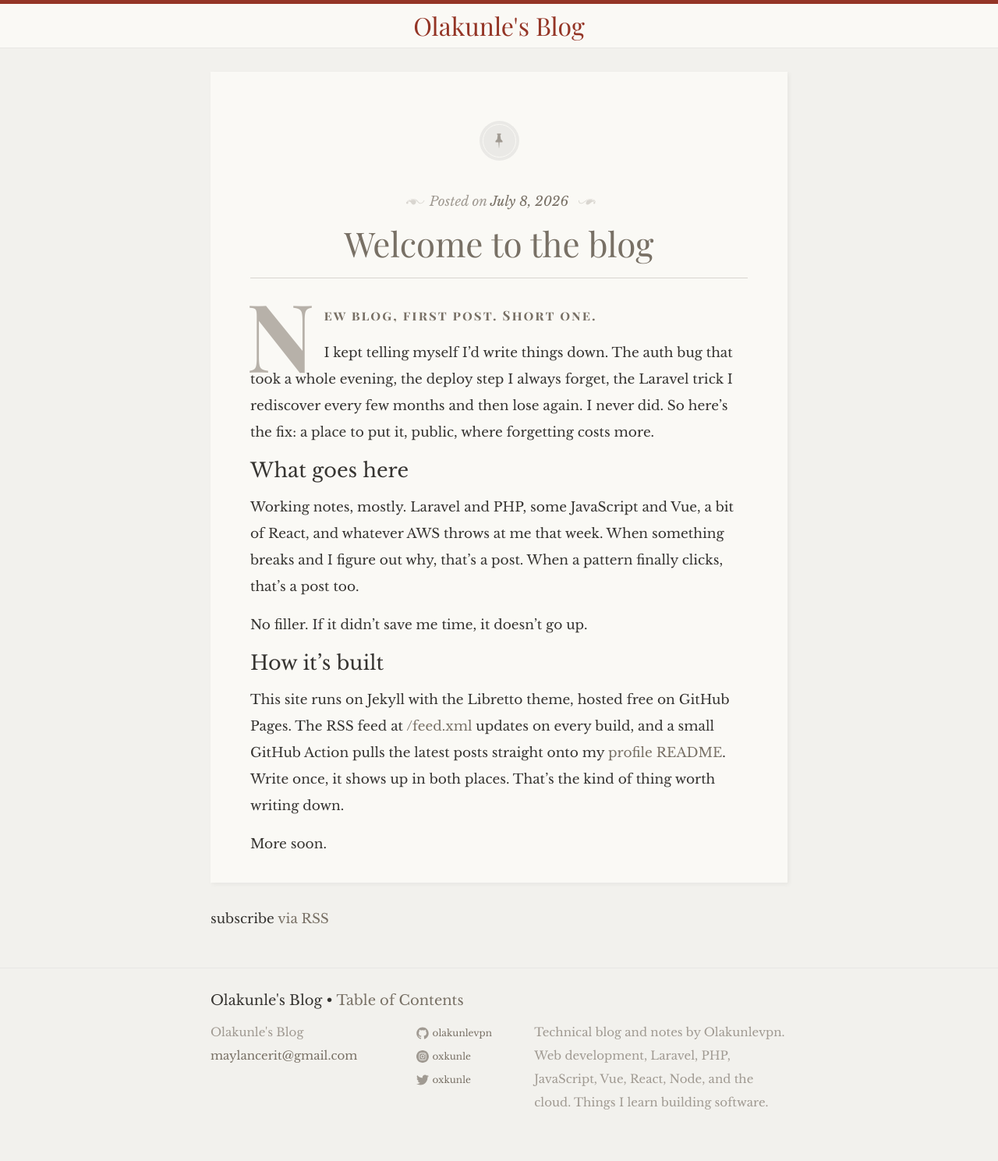
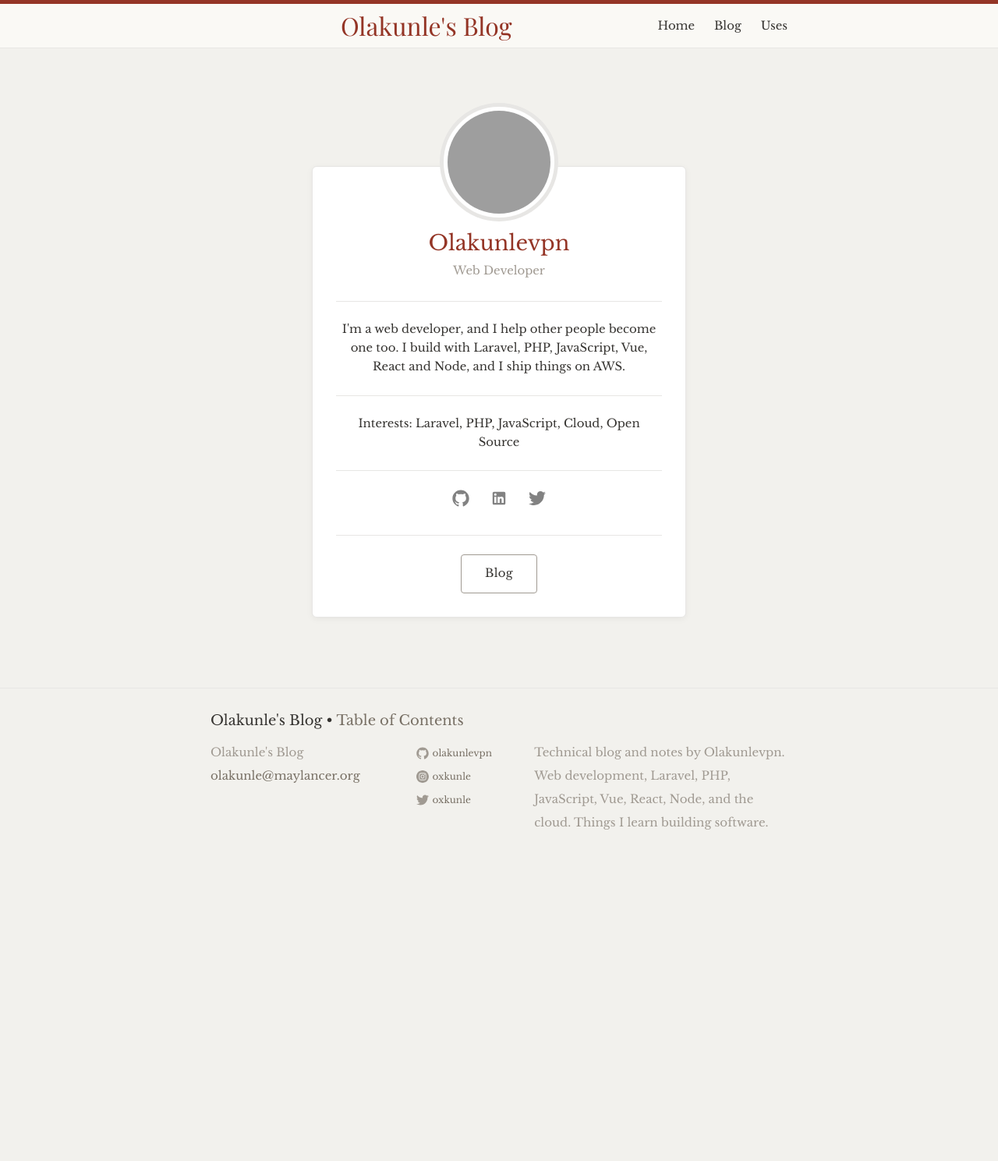
Before and after one commit to olakunlevpn/olakunlevpn.github.io, a Jekyll site: the page built from index.html, in a window 1280 px wide. Shown: the whole page at 78% size. Built offline with Jekyll 4.4.1, drawn with Linux system fonts in a browser that asks for light colours; some web fonts are replaced; after the commit the page ends 1130 px from its top, so only the background shows below that; grey boxes are pictures that could not be loaded.

Commit message:
feat: add profile homepage, blog and uses pages

```diff
--- a/_config.yml
+++ b/_config.yml
@@ -1,6 +1,6 @@
 # Site settings
 title: Olakunle's Blog
-email: maylancerit@gmail.com
+email: olakunle@maylancer.org
 description: >
   Technical blog and notes by Olakunlevpn. Web development, Laravel, PHP,
   JavaScript, Vue, React, Node, and the cloud. Things I learn building software.
--- a/_includes/header.html
+++ b/_includes/header.html
@@ -4,6 +4,12 @@
 
 		<a class="site-title" href="{{ site.baseurl }}/">{{ site.title }}</a>
 
+		<nav class="site-nav">
+			<a href="{{ site.baseurl }}/">Home</a>
+			<a href="{{ site.baseurl }}/blog/">Blog</a>
+			<a href="{{ site.baseurl }}/uses/">Uses</a>
+		</nav>
+
 	</div>
 
 </header>
--- /dev/null
+++ b/_sass/_profile.scss
@@ -0,0 +1,116 @@
+// Header nav
+.site-nav {
+    float: right;
+    line-height: 56px;
+
+    a {
+        color: $text-color;
+        margin-left: 20px;
+        text-decoration: none;
+        font-size: $small-font-size;
+
+        &:hover { color: $title-color; }
+    }
+
+    @include media-query($on-palm) {
+        float: none;
+        line-height: 1.6;
+        margin-top: 6px;
+
+        a { margin-left: 0; margin-right: 18px; }
+    }
+}
+
+// Centered "about me" profile card (homepage)
+.profile {
+    max-width: 480px;
+    margin: ($spacing-unit * 1.5) auto ($spacing-unit * 2);
+    text-align: center;
+}
+
+.profile-avatar {
+    width: 132px;
+    height: 132px;
+    border-radius: 50%;
+    object-fit: cover;
+    position: relative;
+    z-index: 2;
+    margin-bottom: -66px;
+    background: #fff;
+    border: 5px solid #fff;
+    box-shadow: 0 0 0 5px $grey-color-light;
+}
+
+.profile-card {
+    background: #fff;
+    border: 1px solid $grey-color-light;
+    border-radius: 6px;
+    padding: 82px $spacing-unit $spacing-unit;
+    box-shadow: 0 2px 8px rgba(0, 0, 0, 0.05);
+}
+
+.profile-name {
+    color: $title-color;
+    font-size: 1.6em;
+    line-height: 1.2;
+    margin: 0 0 4px;
+}
+
+.profile-role {
+    color: $grey-color;
+    font-size: $small-font-size;
+    margin: 0;
+}
+
+.profile-row {
+    border-top: 1px solid $grey-color-light;
+    margin-top: ($spacing-unit * 0.8);
+    padding-top: ($spacing-unit * 0.8);
+
+    p {
+        margin: 0;
+        line-height: 1.6;
+        font-size: $small-font-size;
+        color: $text-color;
+    }
+}
+
+.profile-interests {
+    color: $grey-color-dark;
+}
+
+.profile-social {
+    a {
+        display: inline-block;
+        margin: 0 11px;
+        line-height: 0;
+
+        svg {
+            width: 22px;
+            height: 22px;
+            transition: transform 0.15s ease;
+        }
+
+        &:hover svg { transform: translateY(-2px); }
+    }
+}
+
+.profile-actions {
+    .profile-btn {
+        display: inline-block;
+        padding: 9px 30px;
+        border: 1px solid $grey-color;
+        border-radius: 4px;
+        color: $text-color;
+        text-decoration: none;
+        font-size: $small-font-size;
+        letter-spacing: 0.02em;
+        transition: all 0.15s ease;
+
+        &:hover {
+            background: $title-color;
+            border-color: $title-color;
+            color: #fff;
+        }
+    }
+}
--- a/css/main.scss
+++ b/css/main.scss
@@ -65,5 +65,6 @@ $on-laptop:        800px;
 @import
         "base",
         "layout",
-        "syntax-highlighting"
+        "syntax-highlighting",
+        "profile"
 ;
--- a/index.html
+++ b/index.html
@@ -2,30 +2,33 @@
 layout: default
 ---
 
-<div class="home">
+<div class="profile">
 
-	<ul class="post-list">
-		{% for post in site.posts %}
-		<li>
-			<article>
-				<header class="post-header">
-					<div>
-						<span>Posted on </span><span class="post-meta">{{ post.date | date: "%B %-d, %Y" }}</span>
-					</div>
+	<img class="profile-avatar" src="https://github.com/olakunlevpn.png" alt="Olakunlevpn">
 
-					<h2>
-						<a class="post-link" href="{{ post.url | prepend: site.baseurl }}">{{ post.title }}</a>
-					</h2>
-				</header>
+	<div class="profile-card">
 
-				<div class="entry-content">
-					{{ post.content }}
-				</div>
-			</article>
-		</li>
-		{% endfor %}
-	</ul>
+		<h1 class="profile-name">Olakunlevpn</h1>
+		<p class="profile-role">Web Developer</p>
 
-	<p class="rss-subscribe">subscribe <a href="{{ "/feed.xml" | prepend: site.baseurl }}">via RSS</a></p>
+		<div class="profile-row">
+			<p>I'm a web developer, and I help other people become one too. I build with Laravel, PHP, JavaScript, Vue, React and Node, and I ship things on AWS.</p>
+		</div>
+
+		<div class="profile-row">
+			<p class="profile-interests">Interests: Laravel, PHP, JavaScript, Cloud, Open Source</p>
+		</div>
+
+		<div class="profile-row profile-social">
+			<a href="https://github.com/olakunlevpn" title="GitHub" target="_blank" rel="noopener">{% include icon-github.svg %}</a>
+			<a href="https://www.linkedin.com/in/olakunlevpn/" title="LinkedIn" target="_blank" rel="noopener"><svg viewBox="0 0 24 24"><path fill="#828282" d="M19 3a2 2 0 0 1 2 2v14a2 2 0 0 1-2 2H5a2 2 0 0 1-2-2V5a2 2 0 0 1 2-2h14m-.5 15.5v-5.3a3.26 3.26 0 0 0-3.26-3.26c-.85 0-1.84.52-2.32 1.3v-1.11h-2.79v8.37h2.79v-4.93c0-.77.62-1.4 1.39-1.4a1.4 1.4 0 0 1 1.4 1.4v4.93h2.79M6.88 8.56a1.68 1.68 0 0 0 1.68-1.68c0-.93-.75-1.69-1.68-1.69a1.69 1.69 0 0 0-1.69 1.69c0 .93.76 1.68 1.69 1.68m1.39 9.94v-8.37H5.5v8.37h2.77z"/></svg></a>
+			<a href="https://twitter.com/oxkunle" title="Twitter" target="_blank" rel="noopener">{% include icon-twitter.svg %}</a>
+		</div>
+
+		<div class="profile-row profile-actions">
+			<a class="profile-btn" href="{{ site.baseurl }}/blog/">Blog</a>
+		</div>
+
+	</div>
 
 </div>
--- /dev/null
+++ b/uses.md
@@ -0,0 +1,27 @@
+---
+layout: page
+title: Uses
+permalink: /uses/
+---
+
+The tools I actually reach for. Not a wishlist, just what's open on my machine most days.
+
+## Editor and terminal
+
+VS Code for almost everything, with a couple of Laravel and PHP extensions doing the heavy lifting. PhpStorm when a refactor gets serious. iTerm2 with zsh, and Laravel Herd running my local sites so I'm not babysitting a stack.
+
+## Languages and frameworks
+
+PHP and Laravel are home base. Livewire and Filament when the admin side needs to move fast. On the front end it's JavaScript with Vue, some React, and Node where a small service makes sense. Tailwind for styling, because writing custom CSS twice is a tax I stopped paying.
+
+## Cloud and infrastructure
+
+AWS for the serious stuff: Lambda, S3, DynamoDB, API Gateway, SQS and SNS when things need to talk without blocking. CloudWatch to see what's happening, IAM to keep it locked down. For smaller projects, a plain VPS and a deploy script beats a control plane I have to think about.
+
+## Everyday tools
+
+Git and GitHub for everything, down to notes I don't want to lose. TablePlus for databases. Postman for poking APIs. And a pile of small skills and scripts I've built up over the years so the boring parts run themselves.
+
+## Hardware
+
+A Mac, an external monitor, a mechanical keyboard I'm quietly attached to. That's the whole setup. The work is in the head and the repo, not the desk.
```
Also changed, not shown: _layouts/page.html (added, +15 -0 lines), blog.html (added, +35 -0 lines).
